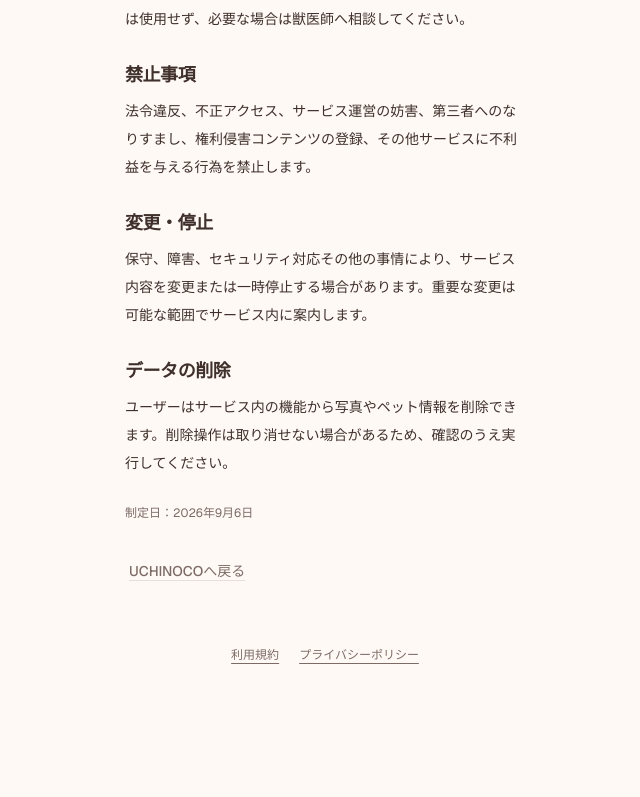
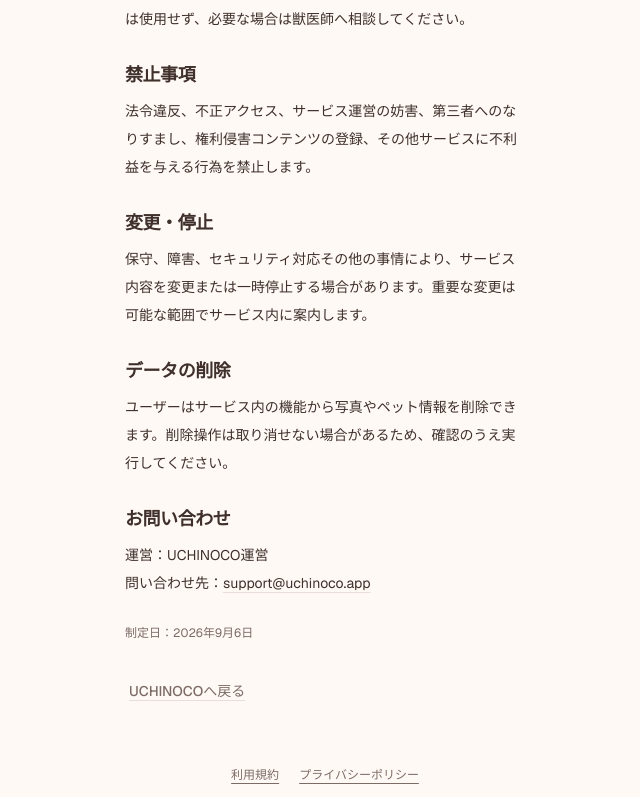
Before and after one commit to KenjiTadano/UCHINOCO, a Next.js app: page /terms in a window 1280 px wide. Shown: the part 729-1526 px from the top of the page, without its empty margins (315-955 px from the left). Before the commit the page ends 1406 px from the top, so only its background shows below. Built offline with nearby package versions, Linux system fonts and the light colour scheme.

Commit message:
Add public support contact to legal pages

```diff
--- a/app/privacy/page.tsx
+++ b/app/privacy/page.tsx
@@ -7,7 +7,6 @@ const sections = [
   ["AI解析", "ユーザーが写真詳細でAI解析を明示的に実行した場合のみ、対象写真を解析のため外部AIサービスへ送信します。AI検索は保存済みの解析結果を利用し、検索のたびに写真を再送信しません。"],
   ["利用目的", "サービスの提供、本人確認、データ保存、機能改善、不正利用防止、障害調査、セキュリティ確保のために必要な範囲で情報を処理します。"],
   ["データの削除", "写真とペット情報はサービス内の削除機能から削除できます。ペットを削除すると、そのペットの写真と関連するAI解析結果も削除対象になります。"],
-  ["お問い合わせ", "お問い合わせ方法および運営者情報は、公開時にサービス内の案内から確認できるようにします。"],
 ] as const;
 
 export default function PrivacyPage() {
@@ -17,6 +16,20 @@ export default function PrivacyPage() {
         <header><p className="app-eyebrow">UCHINOCO</p><h1 className="app-title">プライバシーポリシー</h1></header>
         <p className="text-sm leading-relaxed text-muted">本ページはMVPにおける情報の取り扱い方針を説明するものです。公開時の運営形態や適用法令に応じて内容を更新することがあります。</p>
         {sections.map(([title, body]) => <section key={title} className="grid gap-2"><h2 className="app-section-title text-lg">{title}</h2><p className="text-sm leading-7">{body}</p></section>)}
+        <section className="grid gap-2">
+          <h2 className="app-section-title text-lg">お問い合わせ</h2>
+          <p className="text-sm leading-7">
+            運営：UCHINOCO運営
+            <br />
+            問い合わせ先：
+            <a
+              className="underline decoration-border underline-offset-4 hover:text-primary focus-visible:outline-2 focus-visible:outline-offset-2 focus-visible:outline-primary"
+              href="mailto:support@uchinoco.app"
+            >
+              support@uchinoco.app
+            </a>
+          </p>
+        </section>
         <p className="text-xs text-muted">制定日：2026年9月6日</p>
         <Link className="app-back-link" href="/">UCHINOCOへ戻る</Link>
       </main>
--- a/app/terms/page.tsx
+++ b/app/terms/page.tsx
@@ -18,6 +18,20 @@ export default function TermsPage() {
         <header><p className="app-eyebrow">UCHINOCO</p><h1 className="app-title">利用規約</h1></header>
         <p className="text-sm leading-relaxed text-muted">本規約はUCHINOCOのMVP利用条件を定めます。公開時の運営形態に応じて改定することがあります。</p>
         {sections.map(([title, body]) => <section key={title} className="grid gap-2"><h2 className="app-section-title text-lg">{title}</h2><p className="text-sm leading-7">{body}</p></section>)}
+        <section className="grid gap-2">
+          <h2 className="app-section-title text-lg">お問い合わせ</h2>
+          <p className="text-sm leading-7">
+            運営：UCHINOCO運営
+            <br />
+            問い合わせ先：
+            <a
+              className="underline decoration-border underline-offset-4 hover:text-primary focus-visible:outline-2 focus-visible:outline-offset-2 focus-visible:outline-primary"
+              href="mailto:support@uchinoco.app"
+            >
+              support@uchinoco.app
+            </a>
+          </p>
+        </section>
         <p className="text-xs text-muted">制定日：2026年9月6日</p>
         <Link className="app-back-link" href="/">UCHINOCOへ戻る</Link>
       </main>
```
